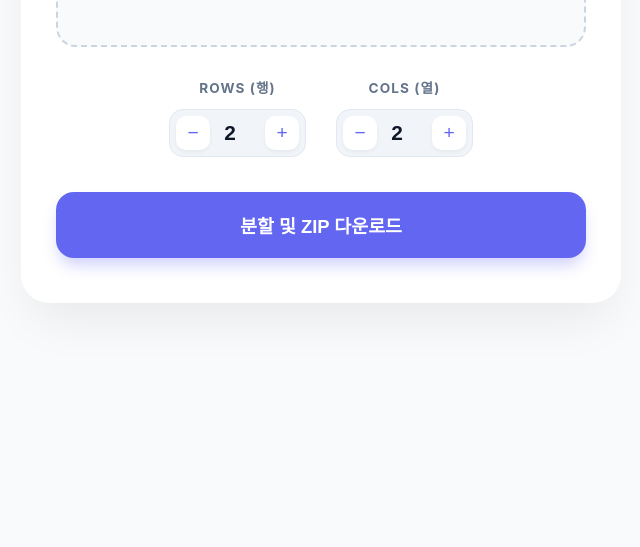
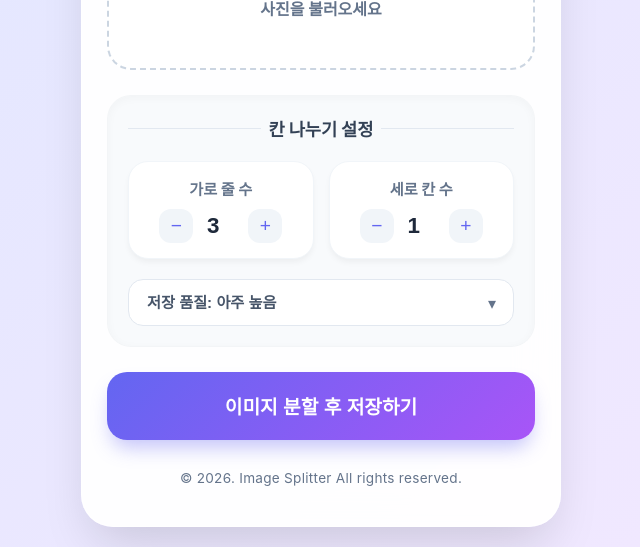
Before and after one commit to enterwincom/image-splitter, a plain HTML site: page index.html in a window 1280 px wide. Shown: the part 262-809 px from the top of the page, without its empty margins (319-959 px from the left). Drawn offline with nearby package versions, Linux system fonts and the light colour scheme.

Commit message:
Update index.html

```diff
--- a/index.html
+++ b/index.html
@@ -2,119 +2,134 @@
 <html lang="ko">
 <head>
     <meta charset="UTF-8">
-    <meta name="viewport" content="width=device-width, initial-scale=1.0">
-    <!-- 변경된 앱 이름 반영 -->
+    <meta name="viewport" content="width=device-width, initial-scale=1.0, maximum-scale=1.0, user-scalable=no">
     <title>Image Splitter: Quick & Easy Grid Maker</title>
     <script src="https://cdnjs.cloudflare.com/ajax/libs/jszip/3.10.1/jszip.min.js"></script>
     <style>
         :root {
             --primary: #6366f1;
-            --primary-dark: #4f46e5;
-            --bg: #f8fafc;
-            --card: #ffffff;
-            --border: #e2e8f0;
-            --text: #0f172a;
-            --text-light: #64748b;
+            --primary-light: #a855f7;
+            --bg-gradient: linear-gradient(135deg, #e0e7ff 0%, #f3e8ff 100%);
+            --card-bg: rgba(255, 255, 255, 0.95);
+            --text-main: #1e293b;
+            --text-muted: #64748b;
+            --inner-bg: #f8fafc;
         }
 
-        * { box-sizing: border-box; margin: 0; padding: 0; }
+        * { box-sizing: border-box; margin: 0; padding: 0; -webkit-tap-highlight-color: transparent; }
+
         body {
-            font-family: 'Pretendard', -apple-system, BlinkMacSystemFont, system-ui, Roboto, sans-serif;
-            background-color: var(--bg);
-            color: var(--text);
+            font-family: 'Pretendard', -apple-system, system-ui, sans-serif;
+            background: var(--bg-gradient);
+            color: var(--text-main);
+            min-height: 100vh;
             display: flex;
             justify-content: center;
-            min-height: 100vh;
+            align-items: center;
             padding: 20px;
         }
 
         .app-container {
             width: 100%;
-            max-width: 600px;
-            background: var(--card);
-            border-radius: 28px;
-            box-shadow: 0 25px 50px -12px rgba(0, 0, 0, 0.08);
-            padding: 45px 35px;
-            align-self: flex-start;
+            max-width: 480px;
+            background: var(--card-bg);
+            backdrop-filter: blur(20px);
+            border-radius: 32px;
+            box-shadow: 0 25px 50px -12px rgba(0, 0, 0, 0.15);
+            padding: 40px 25px;
+            border: 1px solid rgba(255, 255, 255, 0.6);
         }
 
-        /* 헤더 스타일 고도화 */
-        header { text-align: center; margin-bottom: 40px; }
+        header { text-align: center; margin-bottom: 30px; }
         header h1 {
-            font-size: 2.4rem;
-            background: linear-gradient(135deg, var(--primary), #a855f7);
+            font-size: 2.2rem;
+            background: linear-gradient(to right, #6366f1, #d946ef);
             -webkit-background-clip: text;
             -webkit-text-fill-color: transparent;
             font-weight: 800;
-            margin-bottom: 8px;
-            letter-spacing: -0.02em;
         }
-        header p { color: var(--text-light); font-size: 1rem; font-weight: 500; }
+        header p { color: var(--text-muted); font-size: 0.95rem; margin-top: 5px; font-weight: 500; }
 
+        /* 업로드 영역: 점선 박스 디자인 */
         #drop-zone {
+            background: #fff;
             border: 2px dashed #cbd5e1;
-            background: #f8fafc;
-            border-radius: 20px;
-            padding: 45px 20px;
+            border-radius: 24px;
+            padding: 40px 20px;
             text-align: center;
             cursor: pointer;
-            transition: all 0.3s cubic-bezier(0.4, 0, 0.2, 1);
-            margin-bottom: 30px;
+            transition: all 0.3s ease;
+            margin-bottom: 25px;
         }
-        #drop-zone:hover, #drop-zone.dragover {
-            background: #f0f4ff;
-            border-color: var(--primary);
-            transform: scale(1.01);
-        }
-        .file-info { margin-top: 12px; font-weight: 600; color: var(--primary); font-size: 0.95rem; }
+        #drop-zone:hover { border-color: var(--primary); background: #fcfaff; }
+        .upload-icon { font-size: 36px; margin-bottom: 12px; display: block; }
 
-        .settings-wrapper {
-            display: flex;
-            flex-direction: column;
-            align-items: center;
-            gap: 20px;
-            margin-bottom: 35px;
+        /* 칸 나누기 설정 박스 (세련된 그룹핑) */
+        .settings-container {
+            background: var(--inner-bg);
+            border-radius: 24px;
+            padding: 20px;
+            margin-bottom: 25px;
+            box-shadow: inset 0 2px 10px rgba(0,0,0,0.03);
+            border: 1px solid rgba(0,0,0,0.02);
         }
 
-        .grid-settings {
+        .section-title {
             display: flex;
-            gap: 30px;
+            align-items: center;
             justify-content: center;
-            width: 100%;
+            gap: 8px;
+            font-weight: 800;
+            font-size: 1.1rem;
+            color: #334155;
+            margin-bottom: 20px;
         }
 
-        .input-group {
-            display: flex;
-            flex-direction: column;
-            align-items: center;
-            gap: 12px;
+        .section-title::before, .section-title::after {
+            content: "";
+            flex: 1;
+            height: 1px;
+            background: #e2e8f0;
         }
 
-        .input-group label {
-            font-weight: 700;
-            font-size: 0.85rem;
-            color: var(--text-light);
-            text-transform: uppercase;
-            letter-spacing: 0.08em;
+        .grid-wrapper {
+            display: grid;
+            grid-template-columns: 1fr 1fr;
+            gap: 15px;
+            margin-bottom: 20px;
         }
 
-        .number-control {
+        .control-group {
+            background: #ffffff;
+            padding: 15px 10px;
+            border-radius: 20px;
+            text-align: center;
+            box-shadow: 0 4px 6px -1px rgba(0, 0, 0, 0.05);
+            border: 1px solid #f1f5f9;
+        }
+
+        .control-group b {
+            display: block;
+            font-size: 0.95rem;
+            color: var(--text-muted);
+            margin-bottom: 10px;
+        }
+
+        .number-picker {
             display: flex;
             align-items: center;
-            background: #f1f5f9;
-            border-radius: 14px;
-            padding: 6px;
-            border: 1px solid var(--border);
+            justify-content: center;
+            gap: 10px;
         }
 
-        .number-control input {
-            width: 55px;
+        .number-picker input {
+            width: 35px;
             border: none;
+            text-align: center;
+            font-size: 1.4rem;
+            font-weight: 800;
+            color: var(--text-main);
             background: transparent;
-            text-align: center;
-            font-size: 1.3rem;
-            font-weight: 700;
-            color: var(--text);
             outline: none;
         }
 
@@ -122,91 +137,141 @@
             width: 34px;
             height: 34px;
             border: none;
-            background: white;
-            border-radius: 10px;
-            cursor: pointer;
+            background: #f1f5f9;
+            border-radius: 12px;
             font-size: 1.2rem;
             color: var(--primary);
-            box-shadow: 0 2px 4px rgba(0,0,0,0.05);
+            cursor: pointer;
             transition: 0.2s;
+            display: flex;
+            align-items: center;
+            justify-content: center;
         }
         .btn-step:hover { background: var(--primary); color: white; }
 
+        /* 저장 품질 드롭다운 */
+        .quality-wrapper {
+            position: relative;
+        }
+        select {
+            width: 100%;
+            padding: 14px 18px;
+            border-radius: 15px;
+            border: 1px solid #e2e8f0;
+            appearance: none;
+            font-size: 0.95rem;
+            font-weight: 600;
+            background: white;
+            cursor: pointer;
+            color: #475569;
+            outline: none;
+            transition: 0.2s;
+        }
+        select:hover { border-color: var(--primary); }
+        .quality-wrapper::after {
+            content: '▾';
+            position: absolute;
+            right: 18px;
+            top: 50%;
+            transform: translateY(-50%);
+            color: var(--text-muted);
+            pointer-events: none;
+        }
+
+        /* 메인 버튼 */
         #splitBtn {
             width: 100%;
-            background: var(--primary);
+            background: linear-gradient(135deg, #6366f1 0%, #a855f7 100%);
             color: white;
             border: none;
             padding: 20px;
-            border-radius: 18px;
-            font-size: 1.15rem;
-            font-weight: 700;
+            border-radius: 20px;
+            font-size: 1.2rem;
+            font-weight: 800;
+            box-shadow: 0 12px 20px -5px rgba(99, 102, 241, 0.4);
             cursor: pointer;
-            box-shadow: 0 10px 15px -3px rgba(99, 102, 241, 0.3);
-            transition: all 0.3s;
+            transition: 0.3s;
         }
-        #splitBtn:hover { background: var(--primary-dark); transform: translateY(-2px); box-shadow: 0 15px 20px -5px rgba(99, 102, 241, 0.4); }
-        #splitBtn:disabled { background: #cbd5e1; cursor: not-allowed; transform: none; box-shadow: none; }
+        #splitBtn:active { transform: scale(0.97); }
 
-        #preview-container { margin-top: 45px; display: none; }
-        #preview-container h3 { text-align: center; margin-bottom: 20px; font-size: 1.1rem; color: var(--text); }
+        /* 하단 미리보기 */
+        #preview-container { margin-top: 35px; display: none; }
         #preview {
             display: grid;
-            gap: 8px;
+            gap: 6px;
             background: #f1f5f9;
             padding: 12px;
-            border-radius: 16px;
+            border-radius: 20px;
+            box-shadow: inset 0 2px 4px rgba(0,0,0,0.05);
         }
-        #preview img { width: 100%; height: auto; border-radius: 6px; display: block; }
+        #preview img { width: 100%; border-radius: 6px; display: block; }
 
-        @media (max-width: 480px) {
-            .grid-settings { gap: 15px; }
-            header h1 { font-size: 1.9rem; }
+        footer {
+            margin-top: 30px;
+            text-align: center;
+            font-size: 0.85rem;
+            color: var(--text-muted);
+            letter-spacing: 0.02em;
         }
     </style>
 </head>
-<body oncontextmenu="return false" onselectstart="return false" ondragstart="return false">
+<body oncontextmenu="return false">
+
 <div class="app-container">
     <header>
-        <!-- 상단 텍스트 반영 -->
         <h1>Image Splitter</h1>
-        <p>Quick & Easy Grid Maker</p>
+        <p>나만의 감성 피드, 한 번에 분할하세요</p>
     </header>
 
     <div id="drop-zone" onclick="document.getElementById('imageInput').click()">
-        <p id="drop-text">이미지를 이곳에 드래그하거나 클릭하여 업로드</p>
-        <div id="file-info" class="file-info"></div>
+        <span class="upload-icon">🖼️</span>
+        <p id="drop-text" style="font-weight: 700; color: #64748b;">사진을 불러오세요</p>
+        <div id="file-info" style="font-size: 0.9rem; color: var(--primary); margin-top: 8px; font-weight: 700;"></div>
         <input type="file" id="imageInput" accept="image/*" style="display: none;">
     </div>
 
-    <div class="settings-wrapper">
-        <div class="grid-settings">
-            <div class="input-group">
-                <label>Rows (행)</label>
-                <div class="number-control">
+    <!-- 칸 나누기 설정 박스 -->
+    <div class="settings-container">
+        <div class="section-title">칸 나누기 설정</div>
+
+        <div class="grid-wrapper">
+            <div class="control-group">
+                <b>가로 줄 수</b>
+                <div class="number-picker">
                     <button class="btn-step" onclick="step('rows', -1)">−</button>
-                    <input type="number" id="rows" value="2" min="1" readonly>
+                    <input type="number" id="rows" value="3" readonly>
                     <button class="btn-step" onclick="step('rows', 1)">+</button>
                 </div>
             </div>
-            <div class="input-group">
-                <label>Cols (열)</label>
-                <div class="number-control">
+            <div class="control-group">
+                <b>세로 칸 수</b>
+                <div class="number-picker">
                     <button class="btn-step" onclick="step('cols', -1)">−</button>
-                    <input type="number" id="cols" value="2" min="1" readonly>
+                    <input type="number" id="cols" value="1" readonly>
                     <button class="btn-step" onclick="step('cols', 1)">+</button>
                 </div>
             </div>
         </div>
+
+        <div class="quality-wrapper">
+            <select id="quality">
+                <option value="1.0">저장 품질: 아주 높음</option>
+                <option value="0.9">저장 품질: 높음 (추천)</option>
+                <option value="0.7">저장 품질: 보통</option>
+            </select>
+        </div>
     </div>
 
-    <button id="splitBtn" onclick="splitAndDownload()">분할 및 ZIP 다운로드</button>
+    <button id="splitBtn" onclick="splitAndDownload()">이미지 분할 후 저장하기</button>
 
     <div id="preview-container">
-        <hr style="margin: 35px 0; border: 0; border-top: 2px solid #f1f5f9;">
-        <h3>실시간 분할 미리보기</h3>
+        <p style="text-align: center; font-weight: 700; margin-bottom: 12px; color: #64748b; font-size: 0.9rem;">분할 결과 미리보기</p>
         <div id="preview"></div>
     </div>
+
+    <footer>
+        © 2026. Image Splitter All rights reserved.
+    </footer>
 </div>
 
 <script>
@@ -216,36 +281,23 @@
     function step(id, val) {
         const input = document.getElementById(id);
         const nextVal = parseInt(input.value) + val;
-        if (nextVal >= 1) {
+        if (nextVal >= 1 && nextVal <= 20) {
             input.value = nextVal;
             if (selectedFile) updatePreview();
         }
     }
 
-    const dropZone = document.getElementById('drop-zone');
     const imageInput = document.getElementById('imageInput');
-    const fileInfo = document.getElementById('file-info');
-    const dropText = document.getElementById('drop-text');
-
-    dropZone.addEventListener('dragover', (e) => { e.preventDefault(); dropZone.classList.add('dragover'); });
-    dropZone.addEventListener('dragleave', () => dropZone.classList.remove('dragover'));
-    dropZone.addEventListener('drop', (e) => {
-        e.preventDefault();
-        dropZone.classList.remove('dragover');
-        if (e.dataTransfer.files.length) handleFile(e.dataTransfer.files[0]);
+    imageInput.addEventListener('change', (e) => {
+        if (e.target.files.length) {
+            selectedFile = e.target.files[0];
+            document.getElementById('file-info').innerText = selectedFile.name;
+            document.getElementById('drop-text').style.display = 'none';
+            updatePreview();
+        }
     });
-    imageInput.addEventListener('change', (e) => { if (e.target.files.length) handleFile(e.target.files[0]); });
-
-    function handleFile(file) {
-        if (!file.type.startsWith('image/')) return alert('이미지 파일만 선택 가능합니다.');
-        selectedFile = file;
-        fileInfo.innerText = `📄 ${file.name}`;
-        dropText.style.display = 'none';
-        updatePreview();
-    }
 
     function updatePreview() {
-        if (!selectedFile) return;
         const img = new Image();
         const objectUrl = URL.createObjectURL(selectedFile);
         img.src = objectUrl;
@@ -258,64 +310,54 @@
 
     async function renderTiles(isDownload = false) {
         if (!currentImgElement) return;
-
         const rows = parseInt(document.getElementById('rows').value);
         const cols = parseInt(document.getElementById('cols').value);
         const preview = document.getElementById('preview');
-
-        const canvas = document.createElement('canvas');
-        const ctx = canvas.getContext('2d', { alpha: false });
         const zip = isDownload ? new JSZip() : null;
-
-        const tw = currentImgElement.width / cols;
-        const th = currentImgElement.height / rows;
 
         preview.innerHTML = '';
         preview.style.gridTemplateColumns = `repeat(${cols}, 1fr)`;
         document.getElementById('preview-container').style.display = 'block';
 
+        const tw = currentImgElement.width / cols;
+        const th = currentImgElement.height / rows;
+        const canvas = document.createElement('canvas');
+        const ctx = canvas.getContext('2d');
+
         for (let r = 0; r < rows; r++) {
             for (let c = 0; c < cols; c++) {
-                canvas.width = tw;
-                canvas.height = th;
+                canvas.width = tw; canvas.height = th;
                 ctx.drawImage(currentImgElement, c * tw, r * th, tw, th, 0, 0, tw, th);
-                const dataUrl = canvas.toDataURL('image/png');
+                const dataUrl = canvas.toDataURL('image/jpeg', parseFloat(document.getElementById('quality').value));
 
-                const imgTag = document.createElement('img');
-                imgTag.src = dataUrl;
-                preview.appendChild(imgTag);
-
-                if (isDownload) {
-                    zip.file(`tile_${r + 1}_${c + 1}.png`, dataUrl.split(',')[1], { base64: true });
+                if (!isDownload) {
+                    const imgTag = document.createElement('img');
+                    imgTag.src = dataUrl;
+                    preview.appendChild(imgTag);
+                } else {
+                    zip.file(`image_part_${r+1}_${c+1}.jpg`, dataUrl.split(',')[1], {base64: true});
                 }
             }
         }
 
         if (isDownload) {
-            const content = await zip.generateAsync({ type: "blob" });
+            const content = await zip.generateAsync({type:"blob"});
             const link = document.createElement('a');
-            const downloadUrl = URL.createObjectURL(content);
-            link.href = downloadUrl;
-            link.download = `split_${selectedFile.name.split('.')[0]}.zip`;
+            link.href = URL.createObjectURL(content);
+            link.download = `image_split_${new Date().getTime()}.zip`;
             link.click();
-            URL.revokeObjectURL(downloadUrl);
         }
     }
 
     async function splitAndDownload() {
+        if (!selectedFile) return alert("사진을 먼저 선택해주세요!");
         const btn = document.getElementById('splitBtn');
-        if (!selectedFile) return alert("이미지를 먼저 선택해주세요.");
-
-        btn.innerText = "Processing...";
+        btn.innerText = "열심히 자르는 중...";
         btn.disabled = true;
-
         try {
             await renderTiles(true);
-        } catch (err) {
-            console.error(err);
-            alert("처리 중 오류가 발생했습니다.");
         } finally {
-            btn.innerText = "분할 및 ZIP 다운로드";
+            btn.innerText = "이미지 분할 후 저장하기";
             btn.disabled = false;
         }
     }
```
